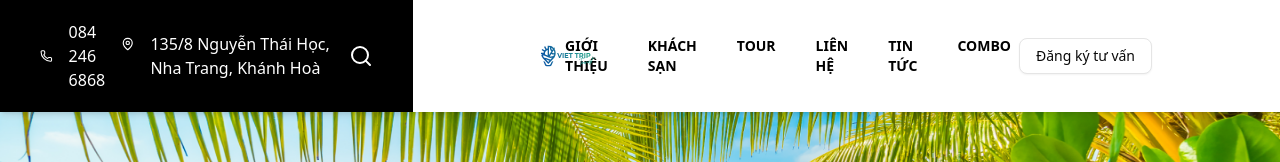
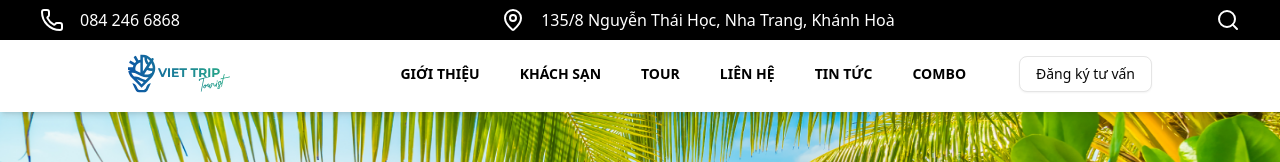
Before and after one commit to phamdinhlam105/viet-trip, a Next.js app: page / in a window 1280 px wide. Shown: the top 162 px of the page. Built offline with nearby package versions, Linux system fonts and the light colour scheme.

Commit message:
Update navbar.tsx

```diff
--- a/src/components/navbar/navbar.tsx
+++ b/src/components/navbar/navbar.tsx
@@ -12,7 +12,7 @@ import { useState } from "react";
 export default function NavigationBar() {
 
     const [isOpen, setIsOpen] = useState(false);
-    return <nav className="w-full h-28 border-radius-md shadow-md fixed top-0 z-10 bg-white flex">
+    return <nav className="w-full h-28 border-radius-md shadow-md fixed top-0 z-10 bg-white">
         <div className="py-2 px-10 bg-black text-white items-center flex justify-between">
             <div className="flex space-x-4 items-center">
                 <Phone /> <span>084 246 6868</span>
```
